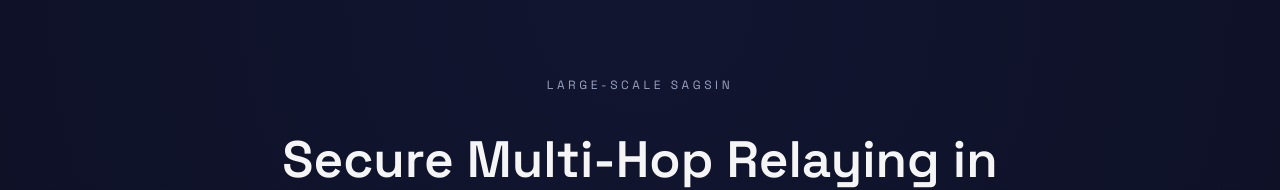
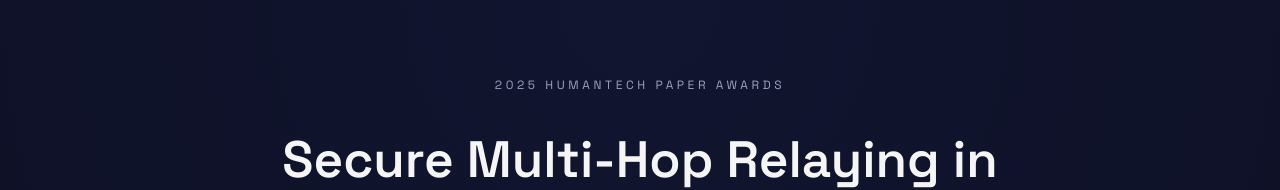
Before and after one commit to secure-sagsin/secure-sagsin.github.io, a plain HTML site: page index.html in a window 1280 px wide. Shown: the top 190 px of the page. Drawn offline with Linux system fonts and the light colour scheme.

Commit message:
Update hero eyebrow text

```diff
--- a/index.html
+++ b/index.html
@@ -18,7 +18,7 @@
   <body>
     <header class="hero">
       <div class="hero__content">
-        <p class="eyebrow">Large-Scale SAGSIN</p>
+        <p class="eyebrow">2025 Humantech Paper Awards</p>
         <h1>
           Secure Multi-Hop Relaying in Space-Air-Ground-Sea Integrated Networks
         </h1>
```
